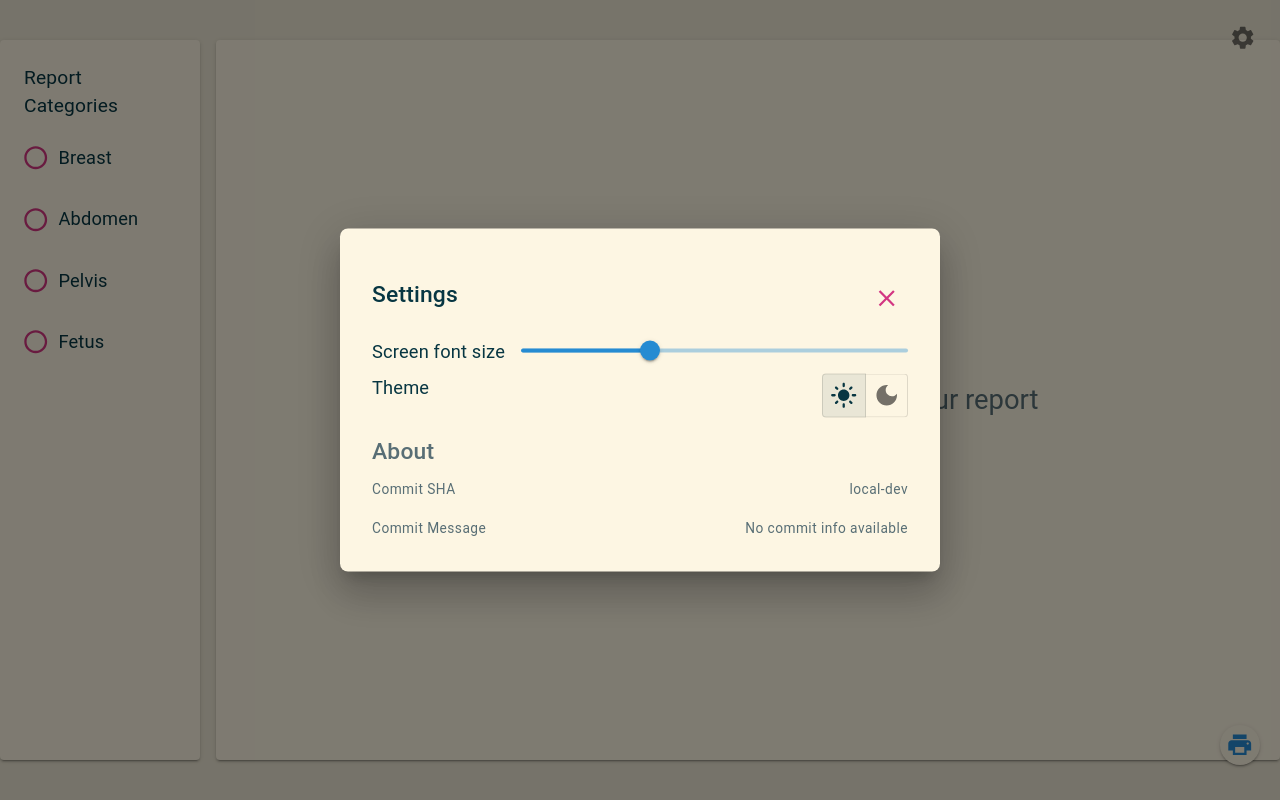
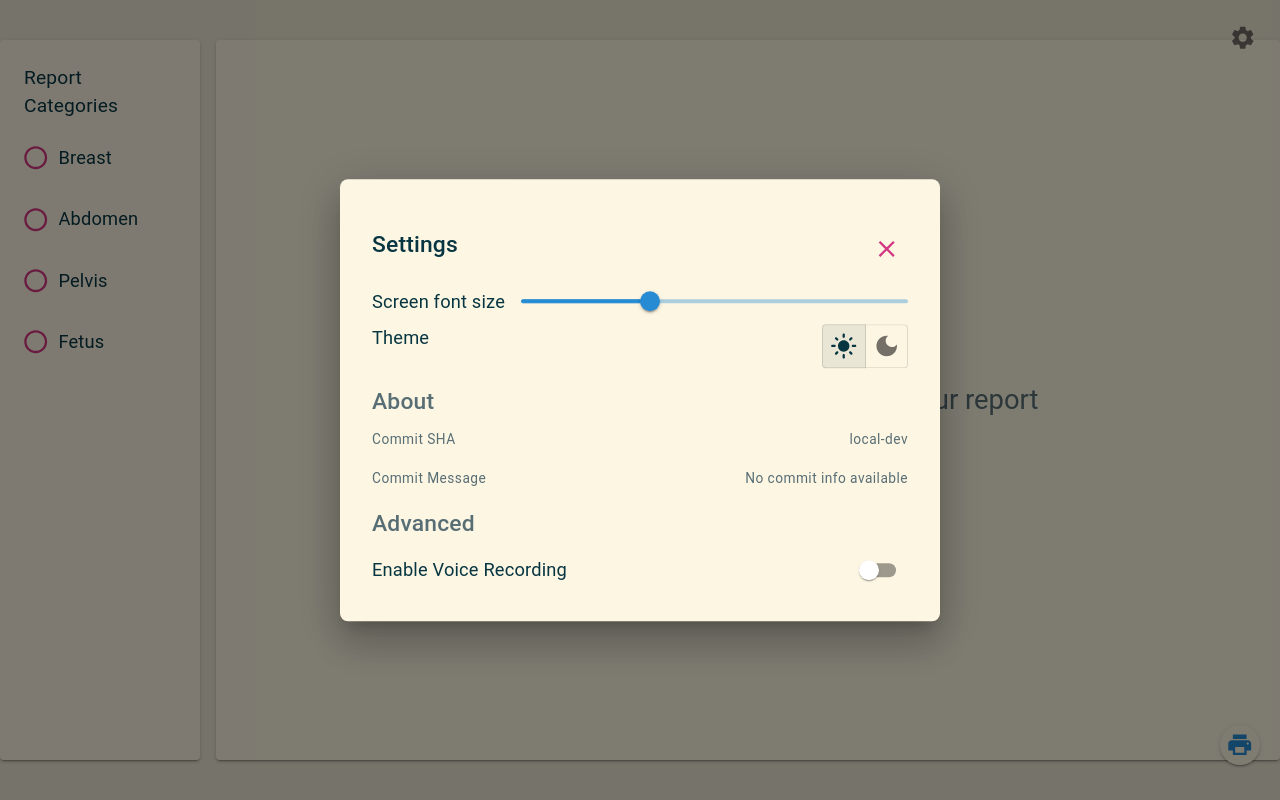
Before and after one commit to Hasan-aga/my-report-app, a React (Vite) app in the folder client/: page / in a window 1280 px wide. Both pictures are taken after a click on the button 1242 px from the left and 37 px from the top of the page. Built offline with nearby package versions, Linux system fonts and the light colour scheme.

Commit message:
hide-mic-behind-feature-flag

```diff
--- a/client/hooks/useSettings.jsx
+++ b/client/hooks/useSettings.jsx
@@ -9,8 +9,20 @@ export const SettingsProvider = ({ children }) => {
     return savedFontSize ? JSON.parse(savedFontSize) : UI_FONT_SIZE
   }) // Get font size from local storage or use default
 
+  const [showAdvancedRecording, setShowAdvancedRecording] = useState(() => {
+    const saved = localStorage.getItem("showAdvancedRecording")
+    return saved ? JSON.parse(saved) : false
+  })
+
   return (
-    <SettingsContext.Provider value={{ fontSize, setFontSize }}>
+    <SettingsContext.Provider
+      value={{
+        fontSize,
+        setFontSize,
+        showAdvancedRecording,
+        setShowAdvancedRecording
+      }}
+    >
       {children}
     </SettingsContext.Provider>
   )
--- a/client/src/components/DataSelectionPage.tsx
+++ b/client/src/components/DataSelectionPage.tsx
@@ -42,6 +42,7 @@ import PDFService from "../services/PDFService"
 import SettingsModal from "./SettingsModal"
 import SpeechToTextButton from "./SpeechToTextButton"
 import TextEditor from "./TextEditor"
+import { useSettings } from "../../hooks/useSettings"
 
 interface Finding {
   text: string
@@ -76,6 +77,7 @@ const SortableItem = ({
   handleRemoveFinding: (index: number) => void
   handleEditFinding: (index: number) => void
 }) => {
+  const { showAdvancedRecording } = useSettings() as any
   const {
     attributes,
     listeners,
@@ -144,9 +146,11 @@ const SortableItem = ({
       >
         <Edit fontSize="small" />
       </IconButton>
-      <SpeechToTextButton
-        onTranscript={(text) => handleFindingChange(index, text)}
-      />
+      {showAdvancedRecording && (
+        <SpeechToTextButton
+          onTranscript={(text) => handleFindingChange(index, text)}
+        />
+      )}
     </ListItem>
   )
 }
--- a/client/src/components/SettingsModal.jsx
+++ b/client/src/components/SettingsModal.jsx
@@ -5,6 +5,7 @@ import {
   Modal,
   Slider,
   Stack,
+  Switch,
   ToggleButton,
   ToggleButtonGroup,
   Typography
@@ -13,7 +14,8 @@ import React from "react"
 import { useSettings } from "../../hooks/useSettings"
 
 const SettingsModal = ({ open, onClose, setTheme, currentTheme }) => {
-  const { fontSize, setFontSize } = useSettings()
+  const { fontSize, setFontSize, showAdvancedRecording, setShowAdvancedRecording } =
+    useSettings()
 
   const handleFontSizeChange = (event, value) => {
     setFontSize(value)
@@ -132,6 +134,28 @@ const SettingsModal = ({ open, onClose, setTheme, currentTheme }) => {
             {commitMessage}
           </Typography>
         </Stack>
+
+        <Typography variant="h6" color="text.secondary" mt={2}>
+          Advanced
+        </Typography>
+        <Stack
+          direction={"row"}
+          justifyContent={"space-between"}
+          alignItems="center"
+          mt={1}
+        >
+          <Typography color="text.primary">Enable Voice Recording</Typography>
+          <Switch
+            checked={showAdvancedRecording}
+            onChange={(e) => {
+              setShowAdvancedRecording(e.target.checked)
+              localStorage.setItem(
+                "showAdvancedRecording",
+                JSON.stringify(e.target.checked)
+              )
+            }}
+          />
+        </Stack>
       </Box>
     </Modal>
   )
--- a/client/src/components/SpeechToTextButton.tsx
+++ b/client/src/components/SpeechToTextButton.tsx
@@ -5,44 +5,21 @@ import React, { useEffect, useRef, useState } from "react"
 // Extended type declarations for Web Speech API
 declare global {
   interface Window {
-    SpeechRecognition: typeof SpeechRecognition
-    webkitSpeechRecognition: typeof SpeechRecognition
+    SpeechRecognition: any
+    webkitSpeechRecognition: any
   }
 }
 
-interface SpeechRecognition extends EventTarget {
-  new (): SpeechRecognition
-  continuous: boolean
-  interimResults: boolean
-  lang: string
-  start: () => void
-  stop: () => void
-  abort: () => void
-  onstart: (() => void) | null
-  onend: (() => void) | null
-  onerror: ((event: SpeechRecognitionErrorEvent) => void) | null
-  onresult: ((event: SpeechRecognitionEvent) => void) | null
-}
-
+// Simple interfaces for events if needed, or just use any in the implementation
 interface SpeechRecognitionEvent extends Event {
   results: SpeechRecognitionResultList
   resultIndex: number
 }
 
 interface SpeechRecognitionErrorEvent extends Event {
-  error: SpeechRecognitionErrorCode
+  error: string
   message: string
 }
-
-type SpeechRecognitionErrorCode =
-  | "no-speech"
-  | "aborted"
-  | "audio-capture"
-  | "network"
-  | "not-allowed"
-  | "service-not-allowed"
-  | "bad-grammar"
-  | "language-not-supported"
 
 interface SpeechToTextButtonProps {
   onTranscript: (text: string) => void
@@ -54,7 +31,13 @@ const SpeechToTextButton: React.FC<SpeechToTextButtonProps> = ({
   const [isListening, setIsListening] = useState<boolean>(false)
   const [error, setError] = useState<string | null>(null)
   const [isSupported, setIsSupported] = useState<boolean>(false)
-  const recognitionRef = useRef<SpeechRecognition | null>(null)
+  const recognitionRef = useRef<any>(null)
+
+  const onTranscriptRef = useRef(onTranscript)
+
+  useEffect(() => {
+    onTranscriptRef.current = onTranscript
+  }, [onTranscript])
 
   // Initialize speech recognition
   useEffect(() => {
@@ -81,6 +64,8 @@ const SpeechToTextButton: React.FC<SpeechToTextButtonProps> = ({
         const SpeechRecognition =
           window.SpeechRecognition || window.webkitSpeechRecognition
         recognitionRef.current = new SpeechRecognition()
+
+        if (recognitionRef.current) {
           recognitionRef.current.continuous = true
           recognitionRef.current.interimResults = true
           recognitionRef.current.lang = "en-US"
@@ -88,7 +73,7 @@ const SpeechToTextButton: React.FC<SpeechToTextButtonProps> = ({
           recognitionRef.current.onstart = () => setIsListening(true)
           recognitionRef.current.onend = () => setIsListening(false)
 
-        recognitionRef.current.onerror = (event) => {
+          recognitionRef.current.onerror = (event: any) => {
             console.error("Speech recognition error:", event.error)
             setIsListening(false)
             if (event.error !== "aborted") {
@@ -96,18 +81,17 @@ const SpeechToTextButton: React.FC<SpeechToTextButtonProps> = ({
             }
           }
 
-        recognitionRef.current.onresult = (event) => {
+          recognitionRef.current.onresult = (event: any) => {
             let transcript = ""
 
             for (let i = event.resultIndex; i < event.results.length; i++) {
-            console.log(i)
-
               if (event.results[i].isFinal) {
                 transcript += event.results[i][0].transcript
               }
             }
             if (transcript) {
-            onTranscript(transcript)
+              onTranscriptRef.current(transcript)
+            }
           }
         }
       } catch (err) {
@@ -123,9 +107,13 @@ const SpeechToTextButton: React.FC<SpeechToTextButtonProps> = ({
         recognitionRef.current.stop()
       }
     }
-  }, [onTranscript])
+  }, [])
 
   const handleSpeechToText = () => {
+    if (error) {
+      setError(null)
+    }
+
     if (!isSupported) {
       setError("Feature not supported in your browser")
       return
@@ -149,14 +137,11 @@ const SpeechToTextButton: React.FC<SpeechToTextButtonProps> = ({
     }
   }
 
-  return error ? (
-    <></>
-  ) : (
+  return (
     <Tooltip
       title={error || (isListening ? "Stop recording" : "Start recording")}
       placement="top"
     >
-      <div>
       <IconButton
         size="small"
         onClick={handleSpeechToText}
@@ -172,14 +157,16 @@ const SpeechToTextButton: React.FC<SpeechToTextButtonProps> = ({
               "70%": { boxShadow: "0 0 0 10px rgba(244, 67, 54, 0)" },
               "100%": { boxShadow: "0 0 0 0 rgba(244, 67, 54, 0)" }
             }
+          }),
+          ...(error && {
+            color: "warning.main"
           })
         }}
-          disabled={!!error || !isSupported}
+        disabled={!isSupported}
         aria-label={isListening ? "Stop recording" : "Start recording"}
       >
         <MicIcon fontSize="medium" />
       </IconButton>
-      </div>
     </Tooltip>
   )
 }
```
Lines whose indentation alone changed are shown as unchanged.
